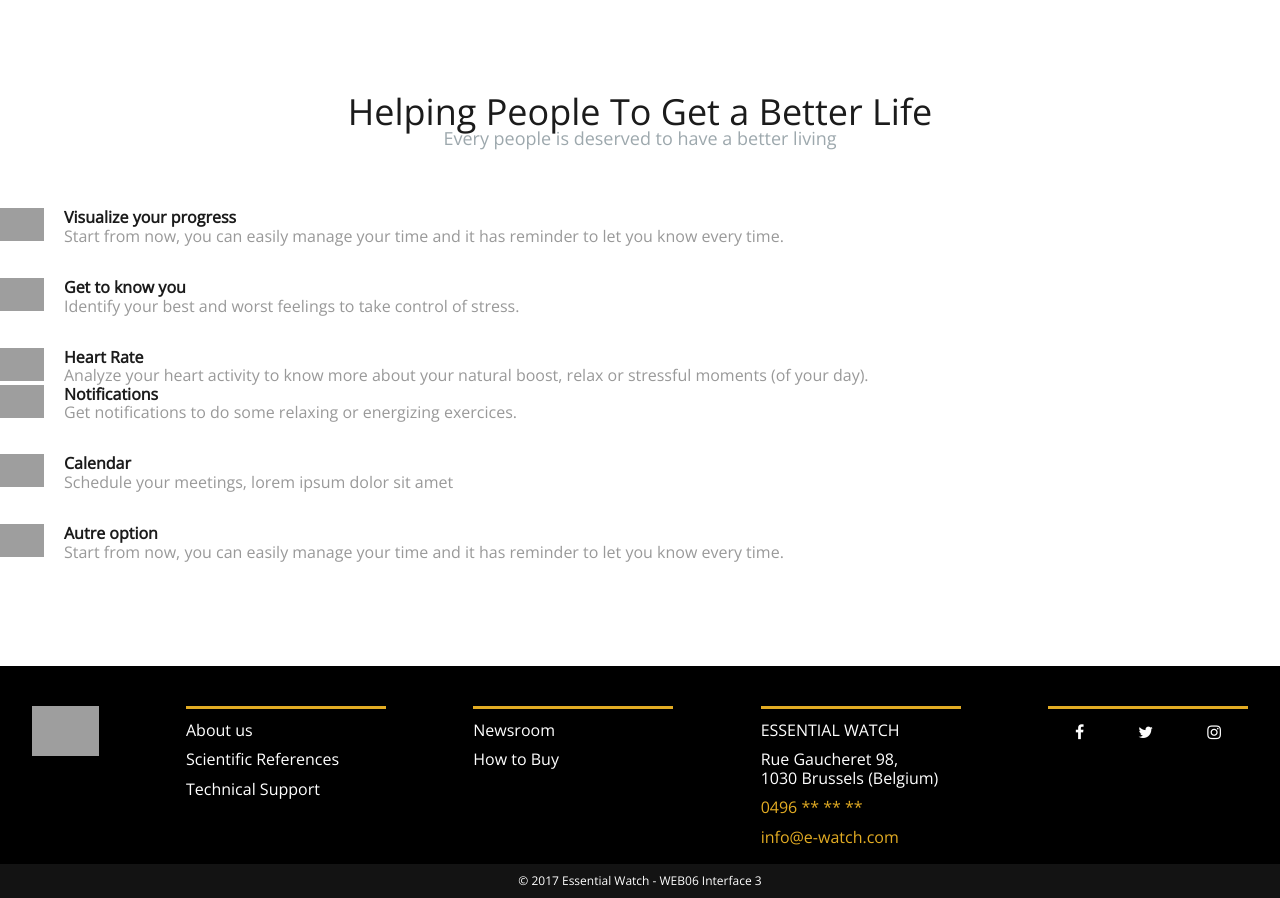
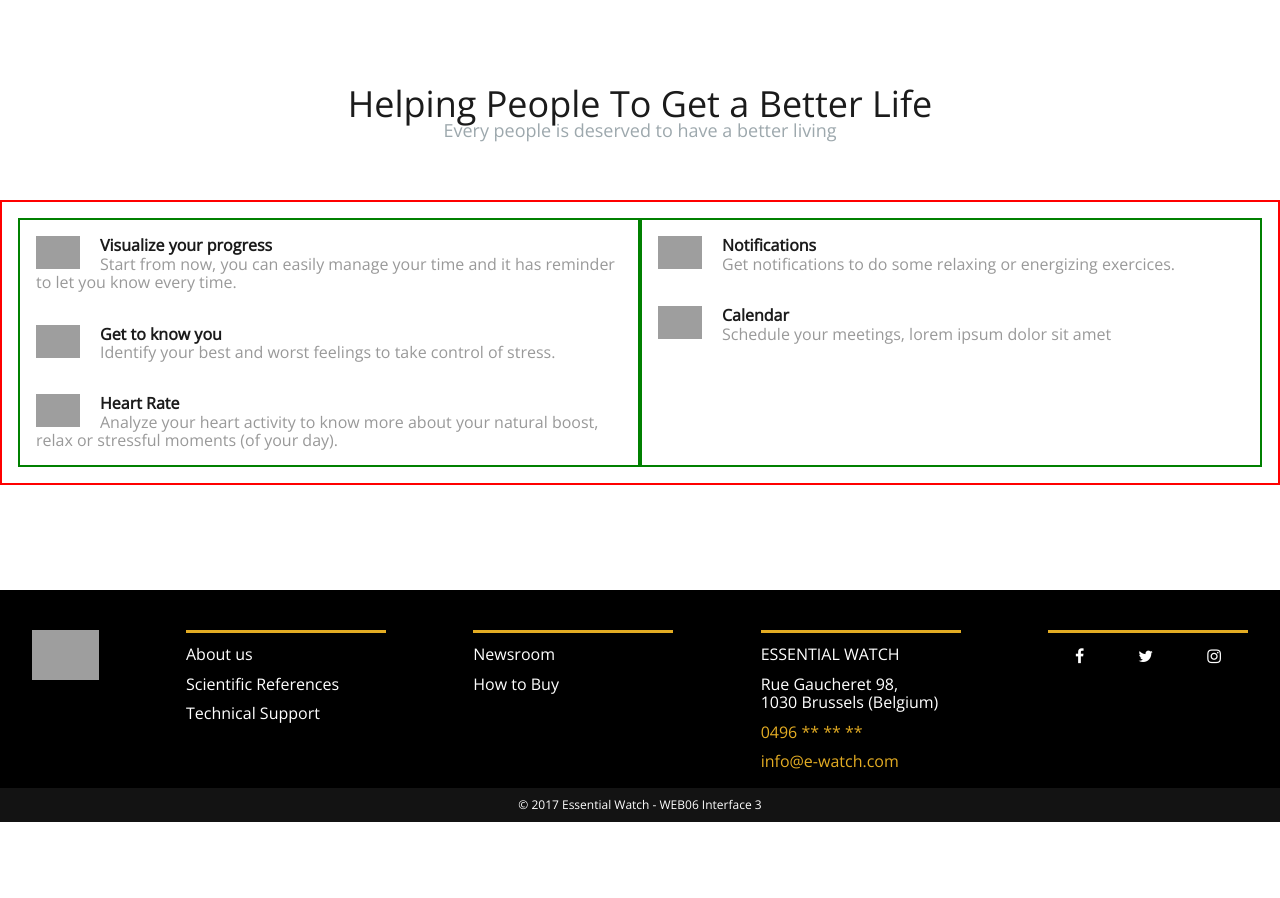
Before and after one commit to noecorzo/essentialwatch, a PHP site: page /app.php in a window 1280 px wide. Shown: the part 2430-3328 px from the top of the page. After the commit the page ends 3252 px from the top, so only its background shows below. Run offline with PHP 8.4, Linux system fonts and the light colour scheme; grey boxes are pictures that could not be loaded.

Commit message:
app.css added

```diff
--- a/app.php
+++ b/app.php
@@ -15,24 +15,24 @@
 
     <!-- CSS -->
     <!--normalize-->
-    <link rel="stylesheet" href="css/normalize.css">
+    <link rel="stylesheet" href="./css/normalize.css">
 
     <!--fontawesome-->
-    <link rel="stylesheet" href="css/font-awesome.min.css">
+    <link rel="stylesheet" href="./css/font-awesome.min.css">
 
     <!--app-->
-    <link rel="stylesheet" href="css/app.css">
+    <link rel="stylesheet" href="./css/app.css">
 
     <!--responsive-->
-    <link rel="stylesheet" href="css/app-responsive.css">
+    <link rel="stylesheet" href="./css/app-responsive.css">
 
     <!--nav-->
-    <link rel="stylesheet" href="css/nav.css">
+    <link rel="stylesheet" href="./css/nav.css">
 
-    <link rel="stylesheet" href="css/footer.css">
+    <link rel="stylesheet" href="./css/footer.css">
 
     <!--animate-->
-    <link rel="stylesheet" href="css/app-animate.css">
+    <link rel="stylesheet" href="./css/app-animate.css">
 
     <!-- WOW Pluggin-->
     <script src="./js/app/wow.min.js"></script>
@@ -60,7 +60,7 @@
                 <div class="app-showcase wow fadeInDown" data-wow-delay=".3s">
 
                     <!-- image smartphone -->
-                    <img id="smartphone" src="images/app/iphonex.svg" alt="iphone">
+                    <img id="smartphone" src="./images/app/iphonex.svg" alt="iphone">
                 </div>
 
                 <div>
@@ -68,7 +68,7 @@
 
                         <!-- App icon + link -->
                         <a class="logo" href="#">
-                                <img id="app" src="images/app/appIcon.png" alt="essential app">
+                                <img id="app" src="./images/app/appIcon.png" alt="essential app">
                             </a>
 
                         <h2>Essential App, the only app you need</h2>
@@ -76,10 +76,10 @@
                         <!-- App Store icons -->
                         <div class="download-btn">
                             <a href="#" class="andriod">
-                                    <img src="images/app/android-button.png" alt="">
+                                    <img src="./images/app/android-button.png" alt="">
                                 </a>
                             <a href="#" class="apple">
-                                    <img src="images/app/apple-button.png" alt="">
+                                    <img src="./images/app/apple-button.png" alt="">
                                 </a>
                         </div>
 
@@ -97,7 +97,7 @@
             <div class="title" data-wow-delay=".5s">
                 <h2>Useful Tools For Your Life</h2>
                 <p>
-                    Our platform is used for help people to reach their success day by day
+                    Our platform is used to help people to reach their success day by day
                 </p>
             </div>
 
@@ -105,7 +105,7 @@
 
             <div class="serviceTools">
                 <div class="block wow fadeInLeft" data-wow-delay=".7s">
-                    <img src="images/app/calendar.svg" alt="">
+                    <img src="./images/app/calendar.svg" alt="">
                     <h3>Day by day</h3>
                     <!--Day after day-->
                     <!--From day to day-->
@@ -116,7 +116,7 @@
                 </div>
 
                 <div class="block wow fadeInLeft" data-wow-delay=".8s">
-                    <img src="images/app/clock.svg" alt="">
+                    <img src="./images/app/clock.svg" alt="">
                     <h3>Timeline &amp; Milestone</h3>
                     <p>
                         Lorem Ipsum is simply dummy text
@@ -124,7 +124,7 @@
                 </div>
 
                 <div class="block wow fadeInLeft" data-wow-delay="1.1s">
-                    <img src="images/app/partners.svg" alt="">
+                    <img src="./images/app/partners.svg" alt="">
                     <h3>Partners</h3>
                     <p>
                         Increase your partners' satisfaction by answering their needs.
@@ -138,7 +138,7 @@
         <section id="showcase">
             <div class="container">
                 <div class="block text-center wow fadeInUp" data-wow-delay=".5s">
-                    <img src="images/app/appPreview.svg" alt="">
+                    <img src="./images/app/appPreview.svg" alt="">
                 </div>
             </div>
         </section>
@@ -163,7 +163,7 @@
 
                     <!--PROGRESS-->
                     <div class="media wow fadeInDown" data-wow-delay=".5s">
-                        <img class="media-object pull-left" src="images/app/progessanim.svg" alt="Image">
+                        <img class="media-object pull-left" src="./images/app/progessanim.svg" alt="Image">
                         <div class="media-body">
                             <h4 class="media-heading">Visualize your progress</h4>
                             <p>Start from now, you can easily manage your time and it has reminder to let you know every time.</p>
@@ -172,7 +172,7 @@
 
                     <!--KNOW YOU-->
                     <div class="media wow fadeInDown" data-wow-delay=".8s">
-                        <img class="media-object pull-left" src="images/app/knowYou.svg" alt="Image">
+                        <img class="media-object pull-left" src="./images/app/knowYou.svg" alt="Image">
                         <div class="media-body">
                             <h4 class="media-heading">Get to know you</h4>
                             <p>Identify your best and worst feelings to take control of stress.</p>
@@ -181,7 +181,7 @@
 
                     <!--HEART RATE-->
                     <div class="media wow fadeInDown" data-wow-delay="1.1s">
-                        <img class="media-object pull-left" src="images/app/heart.svg" alt="Image">
+                        <img class="media-object pull-left" src="./images/app/heart.svg" alt="Image">
                         <div class="media-body">
                             <h4 class="media-heading">Heart Rate</h4>
                             <p>Analyze your heart activity to know more about your natural boost, relax or stressful moments (of your day).</p>
@@ -196,7 +196,7 @@
                 <div class="block">
                     <!--NOTIFICATIONS-->
                     <div class="media wow fadeInDown" data-wow-delay="1.4s">
-                        <img class="media-object pull-left" src="images/app/notifications.svg" alt="Image">
+                        <img class="media-object pull-left" src="./images/app/notifications.svg" alt="Image">
                         <div class="media-body">
                             <h4 class="media-heading">Notifications</h4>
                             <p>Get notifications to do some relaxing or energizing exercices.</p>
@@ -205,21 +205,21 @@
 
                     <!--CALENDAR-->
                     <div class="media wow fadeInDown" data-wow-delay="1.7s">
-                        <img class="media-object pull-left" src="images/app/calendar.svg" alt="Image">
+                        <img class="media-object pull-left" src="./images/app/calendar.svg" alt="Image">
                         <div class="media-body">
                             <h4 class="media-heading">Calendar</h4>
                             <p>Schedule your meetings, lorem ipsum dolor sit amet</p>
                         </div>
                     </div>
 
-                    <!--STATS Overview-->
+                    <!--STATS Overview
 <div class="media wow fadeInDown" data-wow-delay="1.9s">
     <img class="media-object pull-left" src="images/app/" alt="Image">
     <div class="media-body">
         <h4 class="media-heading">Autre option</h4>
         <p>Start from now, you can easily manage your time and it has reminder to let you know every time.</p>
     </div>
-                    </div>
+</div>-->
                 </div>
             </div>
         </section>
--- a/css/app.css
+++ b/css/app.css
@@ -58,11 +58,10 @@ p {
     display: flex;
     flex-direction: row;
     justify-content: center;
-    border: solid 2px violet;
 }
 
 #service .block {
-    border: solid 2px purple;
+
     width: 25em;
 }
 
@@ -257,4 +256,16 @@ height: auto;*/
     width: 4em;
 }
 
+.featureTools {
+    border: solid 2px red;
+    display: flex;
+    padding: 1em;
+}
+
+.featureTools .block {
+    border: solid 2px green;
+    width: 100%;
+    padding: 1em;
+}
+
 footer {}
```
Lines whose indentation alone changed are shown as unchanged.
